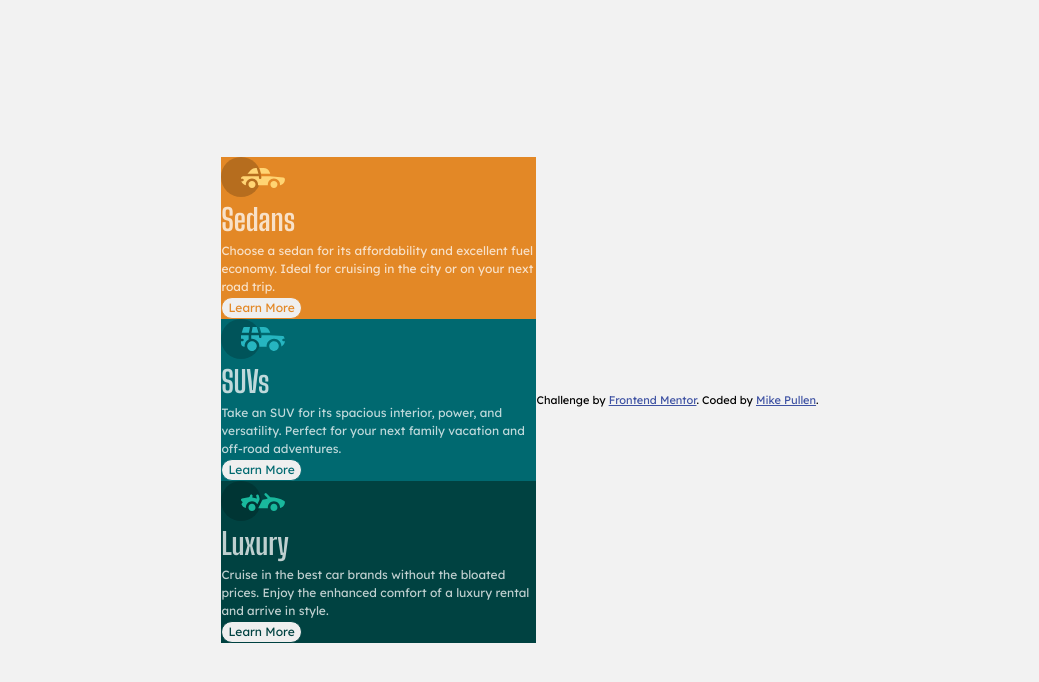
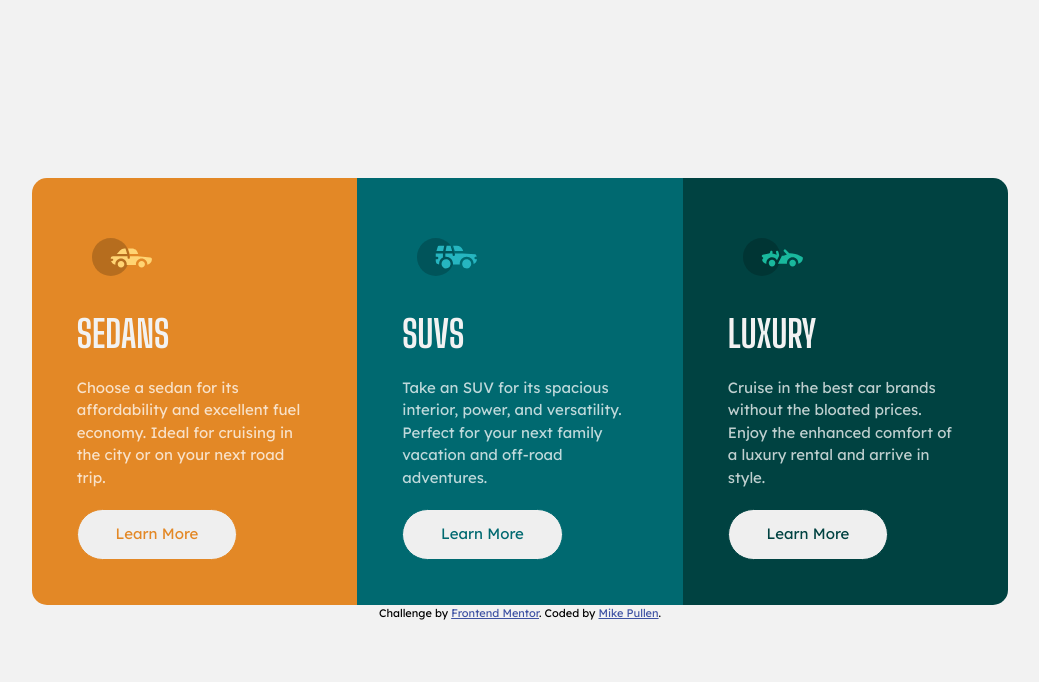
Before and after one commit to mtp13/3-column-preview-card-component, a plain HTML site: page index.html in a window 1280 px wide. Shown: the whole page, without its empty margins (120-1159 px from the left). Drawn offline with Linux system fonts and the light colour scheme.

Commit message:
challenge completed

```diff
--- a/style.css
+++ b/style.css
@@ -8,37 +8,54 @@
 }
 
 body {
-  background-color: var(--background-headings-buttons);
   display: flex;
   justify-content: center;
   align-items: center;
+  flex-direction: column;
+  background-color: var(--background-headings-buttons);
   font-family: "Lexend Deca", sans-serif;
+  min-height: 100vh;
+}
+
+main {
+  display: flex;
+  align-items: center;
 }
 
 @media (max-width: 800px) {
-  body {
+  main {
     flex-direction: column;
-  }
-  main {
-    max-width: 22rem;
   }
 }
 
 .card {
-  max-width: 21rem;
-  color: var(--paragraphs);
+  max-width: 21.7rem;
+  display: flex;
+  flex-direction: column;
+  padding: 3rem;
+}
+
+.card img {
+  width: 4rem;
+  margin: 1rem;
 }
 
 .card h1 {
   font-family: "Big Shoulders Display", cursive;
+  text-transform: uppercase;
+  font-size: 2.5rem;
+  color: var(--background-headings-buttons);
+  margin: 1rem 0;
 }
 
 .card p {
-  font-size: 0.8rem;
+  font-size: 1rem;
+  color: var(--paragraphs);
 }
 
 .sedan {
   background-color: var(--bright-orange);
+  border-radius: 1rem 0 0 1rem;
 }
 
 .suv {
@@ -47,8 +64,17 @@ body {
 
 .luxury {
   background-color: var(--very-dark-cyan);
+  border-radius: 0 1rem 1rem 0;
 }
 
+@media (max-width: 800px) {
+  .sedan {
+    border-radius: 1rem 1rem 0 0;
+  }
+  .luxury {
+    border-radius: 0 0 1rem 1rem;
+  }
+}
 
 .button-sedan {
   color: var(--bright-orange);
@@ -60,15 +86,19 @@ body {
   border-color: var(---dark-cyan);
 }
 
-.button-luxury{
+.button-luxury {
   color: var(--very-dark-cyan);
   border-color: var(--very-dark-cyan);
 }
 
 .card button {
-  border-radius: 1rem;
-  font-size: 0.8rem;
+  border-radius: 2rem;
+  font-size: 1rem;
   border: 1px solid;
+  padding: 0.9rem;
+  margin-right: 5rem;
+  margin-top: 1.3rem;
+  cursor: pointer;
 }
 
 .attribution {
```
Also changed, not shown: 2 other files. Lines whose indentation alone changed are shown as unchanged.
